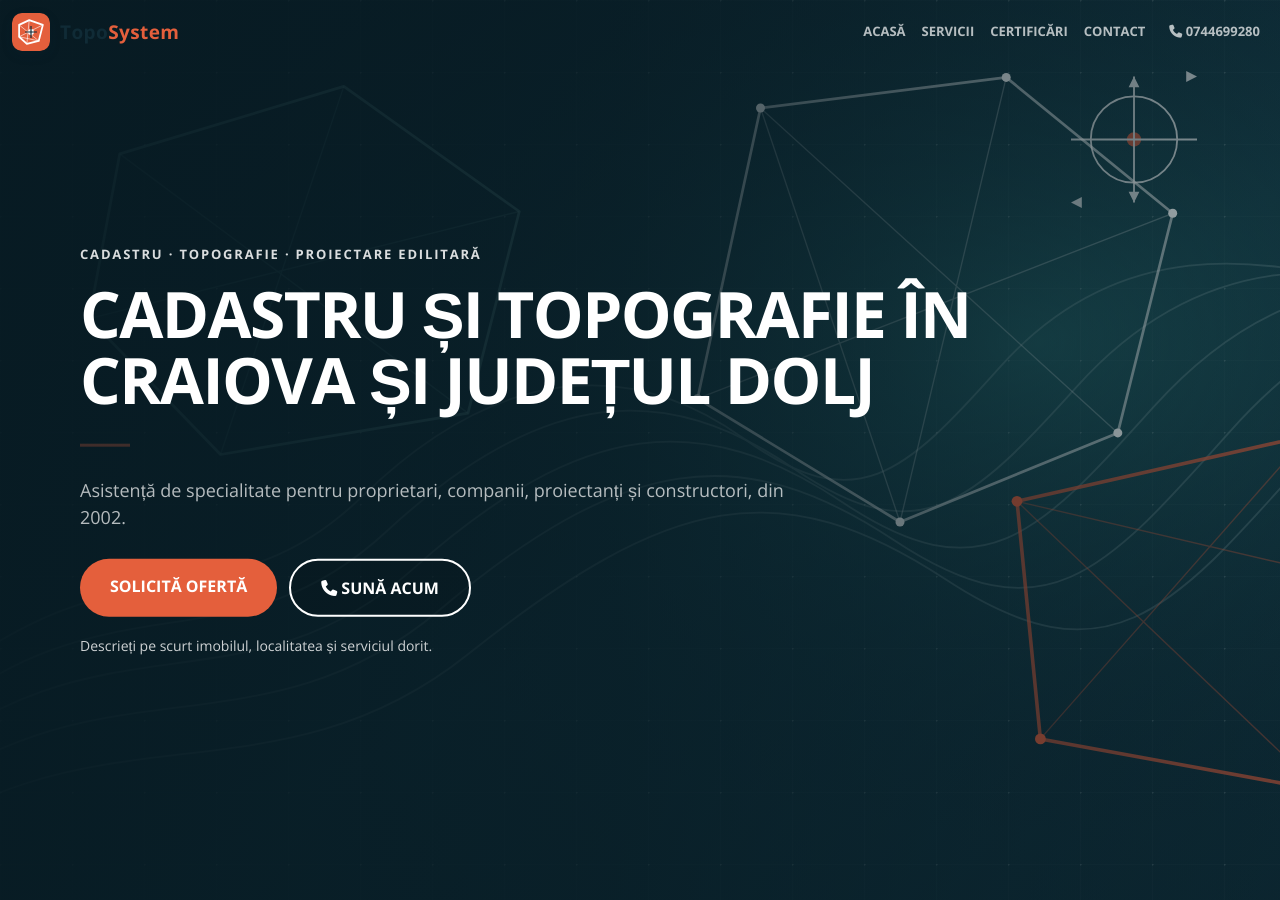
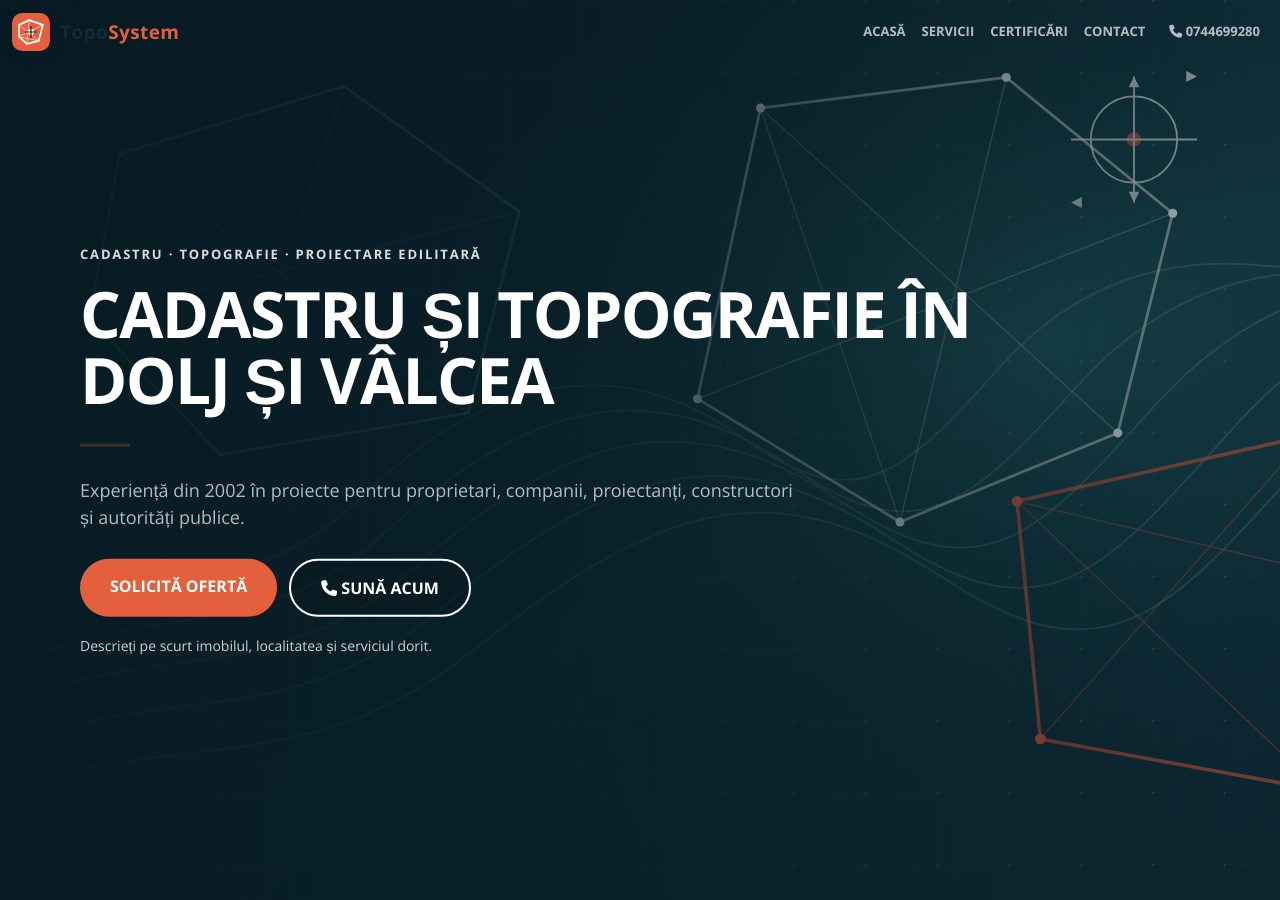
Before and after one commit to mihaipopescu/toposystem, a Jekyll site: the page built from index.html, in a window 1280 px wide and 900 px high. Built offline with Jekyll 4.4.1, drawn with Linux system fonts in a browser that asks for light colours; nearby versions of some CDN libraries.

Commit message:
Expand homepage hero beyond Dolj

```diff
--- a/_includes/header.html
+++ b/_includes/header.html
@@ -2,9 +2,9 @@
     <div class="header-content">
         <div class="header-content-inner">
             <p class="hero-kicker">Cadastru · Topografie · Proiectare edilitară</p>
-            <h1>Cadastru și topografie în Craiova și județul Dolj</h1>
+            <h1>Cadastru și topografie în Dolj și Vâlcea</h1>
             <hr>
-            <p class="hero-lead">Asistență de specialitate pentru proprietari, companii, proiectanți și constructori, din 2002.</p>
+            <p class="hero-lead">Experiență din 2002 în proiecte pentru proprietari, companii, proiectanți, constructori și autorități publice.</p>
             <div class="hero-actions">
                 <a href="mailto:{{ site.email }}?subject=Solicitare%20ofertă%20TopoSystem" class="btn btn-primary btn-xl">Solicită ofertă</a>
                 <a href="tel:+4{{ site.mobile }}" class="btn btn-outline-light btn-xl"><i class="fas fa-phone" aria-hidden="true"></i> Sună acum</a>
--- a/index.html
+++ b/index.html
@@ -1,5 +1,5 @@
 ---
 layout: front
 title: Cadastru și Topografie Craiova
-description: Servicii de cadastru, intabulare, topografie și proiectare edilitară în Craiova și județul Dolj, oferite de TopoSystem din 2002.
+description: Servicii de cadastru, intabulare, topografie și proiectare edilitară, cu experiență în proiecte din Dolj și Vâlcea, oferite de TopoSystem din 2002.
 ---
```
